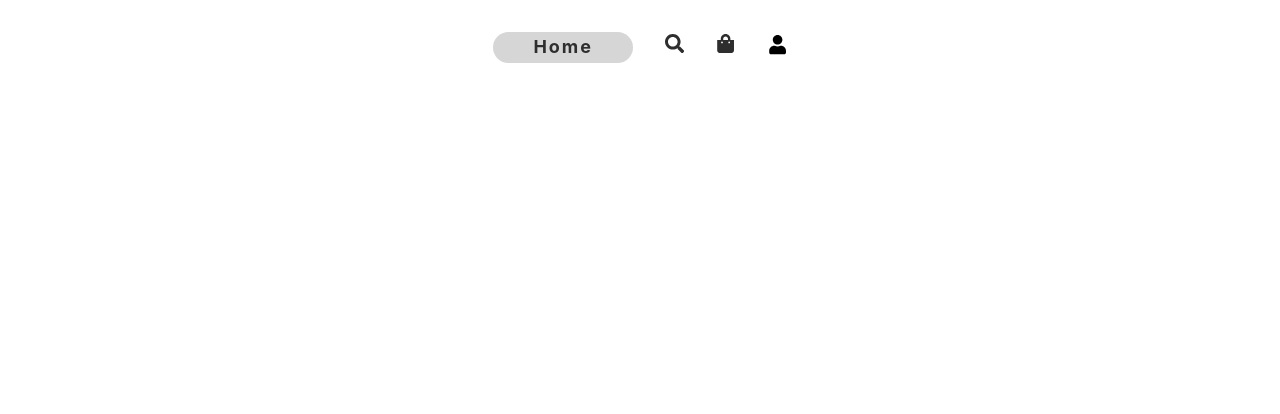
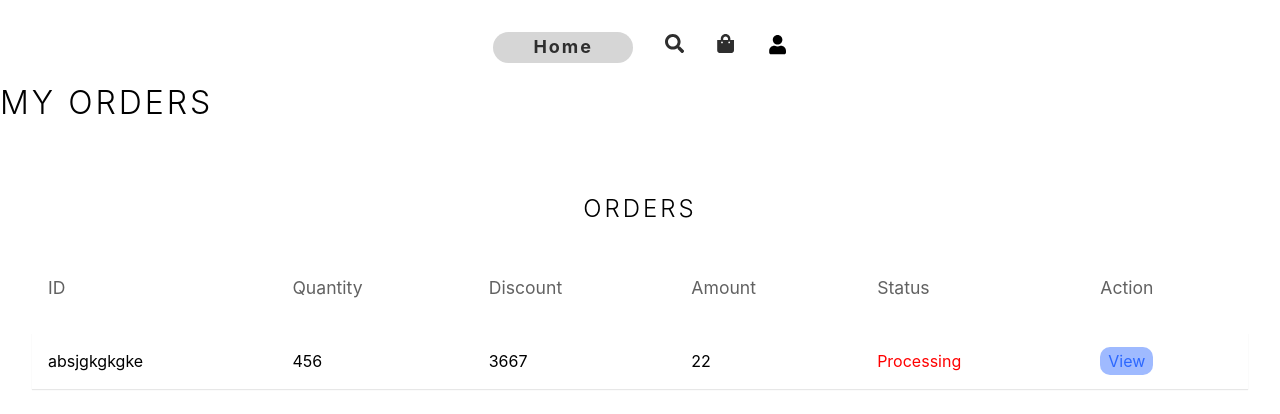
Before and after one commit to 1995Neha18/apparel-vogue, a React (Vite) app in the folder apparel-ecommerce/: page /orders in a window 1280 px wide. Before the commit this address had no page. Shown: the top 414 px of the page. Built offline with nearby package versions, Linux system fonts and the light colour scheme.

Commit message:
order page on progress

```diff
--- a/apparel-ecommerce/src/App.tsx
+++ b/apparel-ecommerce/src/App.tsx
@@ -2,6 +2,7 @@ import { BrowserRouter as Router, Route, Routes } from "react-router-dom";
 import { Suspense, lazy } from "react";
 import Loader from "./components/loader";
 import Header from "./components/header";
+import Orders from "./pages/orders";
 
 const Home = lazy(() => import("./pages/home"));
 const Search = lazy(() => import("./pages/search"));
@@ -42,6 +43,7 @@ const App = () => {
           {/* { Logged In User Route } */}
           <Route>
             <Route path="/shipping" element={<Shipping />} />
+            <Route path="/orders" element={<Orders />} />
           </Route>
           //Admin Routes
           <Route
--- /dev/null
+++ b/apparel-ecommerce/src/pages/orders.tsx
@@ -0,0 +1,65 @@
+import { ReactElement, useState } from "react";
+import TableHOC from "../components/admin/TableHOC";
+import { Link } from "react-router-dom";
+import { Column } from "react-table";
+
+type DataType = {
+  _id: string;
+  quantity: number;
+  amount: number;
+  discount: number;
+  status: ReactElement;
+  action: ReactElement;
+};
+
+const column: Column<DataType>[] = [
+  {
+    Header: "ID",
+    accessor: "_id",
+  },
+  {
+    Header: "Quantity",
+    accessor: "quantity",
+  },
+  {
+    Header: "Discount",
+    accessor: "discount",
+  },
+  {
+    Header: "Amount",
+    accessor: "amount",
+  },
+  {
+    Header: "Status",
+    accessor: "status",
+  },
+  {
+    Header: "Action",
+    accessor: "action",
+  },
+];
+
+const Orders = () => {
+ const [rows] = useState<DataType[]>([
+   {
+   _id: "absjgkgkgke",
+   quantity: 456,
+   amount: 22,
+   discount: 3667,
+   status: <span className="red">
+    Processing
+   </span>,
+   action: <Link to={`/orders/absjgkgkgke`} >View</Link>,
+ }
+ ])
+  const table = TableHOC<DataType>(column, rows, "dashboard-product-box", "Orders", rows.length > 6)();
+
+  return (
+    <div className="container">
+      <h1>My Orders</h1>
+      {table}
+    </div>
+  );
+};
+
+export default Orders;
--- a/apparel-ecommerce/src/styles/app.scss
+++ b/apparel-ecommerce/src/styles/app.scss
@@ -44,6 +44,24 @@ $color3: rgb(0, 104, 136);
 @import "admin-styles/chart";
 @import "admin-styles/dashboardapp";
 @import "admin-styles/mediaquery";
+
+.container {
+  width: 100%;
+  margin: auto;
+  overflow: auto;
+  > h1 {
+   @include heading;
+   margin: 1rem 0;
+   text-align: left;
+  }
+}
+
+.heading {
+ @include heading;
+ margin: 1rem 0;
+ text-align: center;
+}
+
 
 .header {
  @include flex(row,center, stretch,2rem);
@@ -93,12 +111,6 @@ dialog {
   padding: 1rem;
  }
 }
-}
-
-.heading {
- @include heading;
- margin: 1rem 0;
- text-align: center;
 }
 
 .admin-container {
```
Also changed, not shown: apparel-ecommerce/src/pages/search.tsx (+13 -2 lines).
